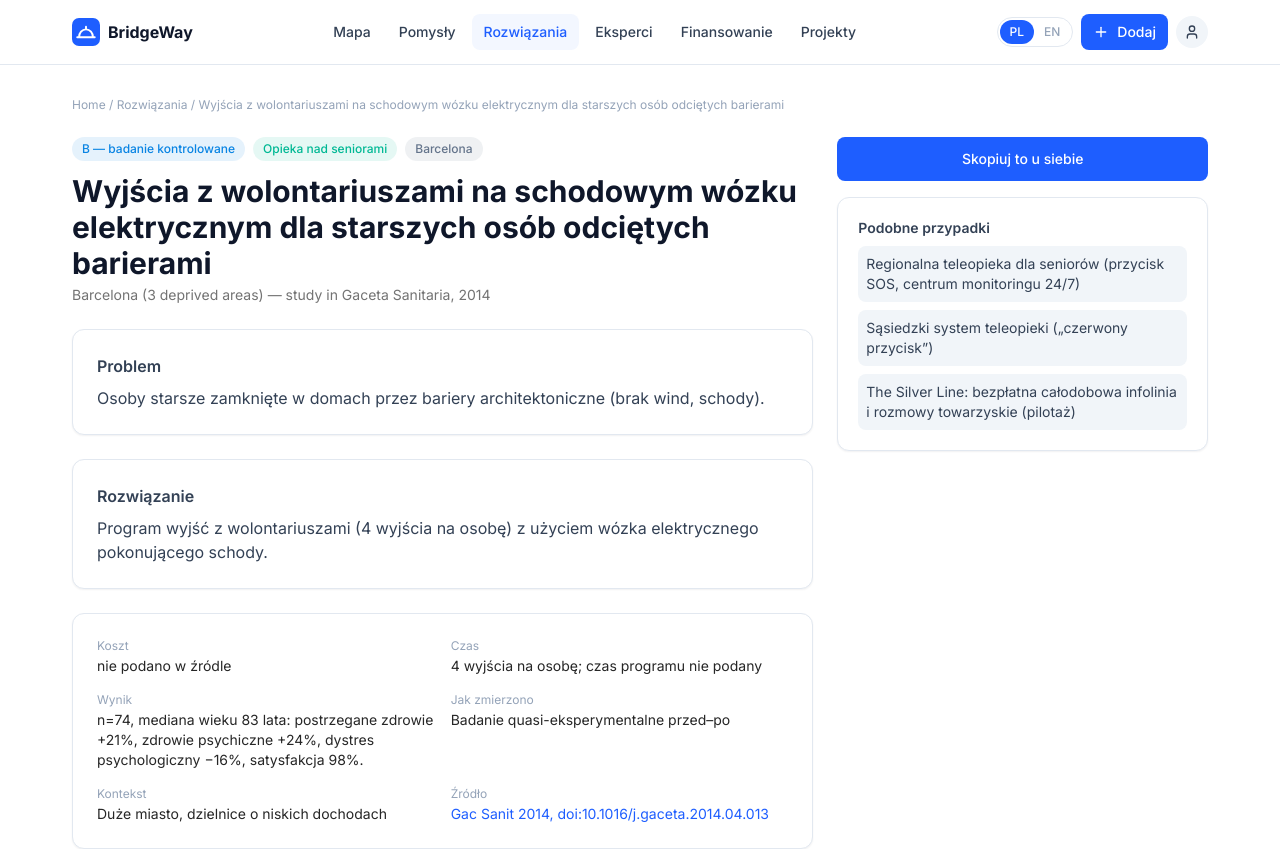
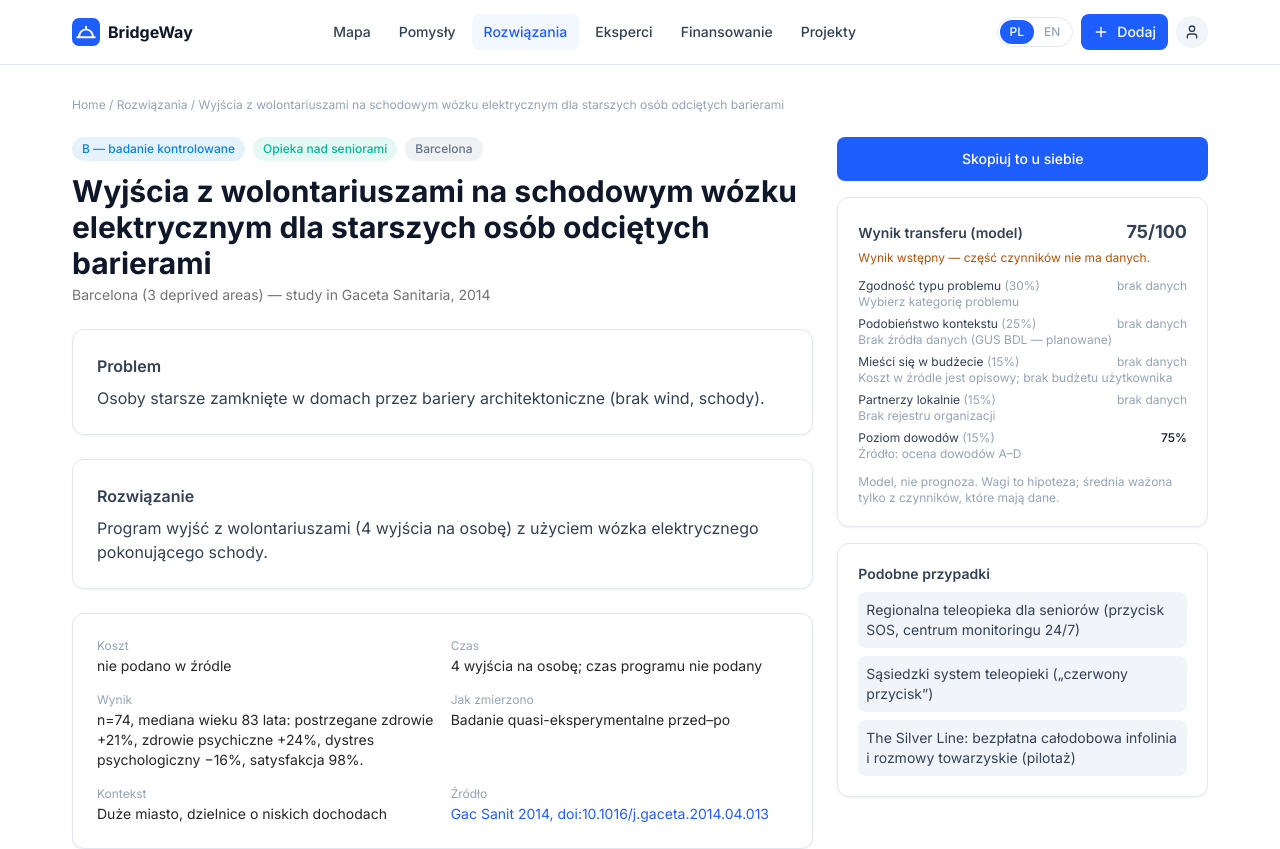
Before and after one commit to DLiHealer/bridgeway, a React (Vite) app: page /rozwiazania/c1 in a window 1280 px wide. Shown: the top 849 px of the page. Built offline with nearby package versions, Linux system fonts and the light colour scheme.

Commit message:
Roadmap step 7: transparent transfer score with per-factor breakdown, single case matching algorithm
Co-Authored-By: Claude Sonnet 5.5 <noreply@anthropic.com>

```diff
--- /dev/null
+++ b/src/components/cases/ScoreBreakdown.jsx
@@ -0,0 +1,28 @@
+import { useTranslation } from 'react-i18next';
+import { Card } from '../ui';
+
+export default function ScoreBreakdown({ transfer, compact = false }) {
+  const { t } = useTranslation();
+  const { score, preliminary, factors } = transfer;
+  return (
+    <Card className="p-5">
+      <div className="flex items-baseline justify-between gap-2">
+        <p className="text-sm font-semibold">{t('score.title')}</p>
+        <p className="text-lg font-bold">{score === null ? t('score.noData') : `${score}/100`}</p>
+      </div>
+      {preliminary && <p className="mt-1 text-xs text-amber-700">{t('score.preliminary')}</p>}
+      <ul className="mt-3 space-y-1.5 text-xs">
+        {factors.map(f => (
+          <li key={f.id} className="flex flex-wrap justify-between gap-x-2">
+            <span className="text-neutral-700">{t(`score.f.${f.id}`)} <span className="text-neutral-400">({f.weight}%)</span></span>
+            <span className={f.value === null ? 'text-neutral-400' : 'font-medium text-neutral-900'}>
+              {f.value === null ? t('score.noData') : `${Math.round(f.value * 100)}%`}
+            </span>
+            {!compact && <span className="w-full text-neutral-400">{f.value === null ? t(`score.why.${f.id}`) : t(`score.src.${f.source}`)}</span>}
+          </li>
+        ))}
+      </ul>
+      <p className="mt-3 text-xs text-neutral-400">{t('score.note')}</p>
+    </Card>
+  );
+}
--- a/src/i18n.js
+++ b/src/i18n.js
@@ -36,6 +36,14 @@ const pl = {
     copyTitle: 'Skopiuj rozwiązanie', copyHint: 'Utworzymy nowy projekt dla Twojej gminy z krokami z tego rozwiązania jako zadaniami.', yourCity: 'Twoje miasto', create: 'Utwórz projekt', copyPrefix: 'Kopia',
     status: { pomysl: 'Pomysł', pilot: 'Pilotaż', wdrozenie: 'Wdrożenie' },
   },
+  score: {
+    title: 'Wynik transferu (model)', noData: 'brak danych', preliminary: 'Wynik wstępny — część czynników nie ma danych.',
+    note: 'Model, nie prognoza. Wagi to hipoteza; średnia ważona tylko z czynników, które mają dane.',
+    f: { problemType: 'Zgodność typu problemu', context: 'Podobieństwo kontekstu', budget: 'Mieści się w budżecie', partners: 'Partnerzy lokalnie', evidence: 'Poziom dowodów' },
+    why: { problemType: 'Wybierz kategorię problemu', context: 'Brak źródła danych (GUS BDL — planowane)', budget: 'Koszt w źródle jest opisowy; brak budżetu użytkownika', partners: 'Brak rejestru organizacji' },
+    src: { case: 'Źródło: kategoria przypadku', evidence: 'Źródło: ocena dowodów A–D' },
+    explain: 'Jak liczymy wynik',
+  },
   cases: {
     subtitle: 'Zweryfikowane przypadki ze źródłem i poziomem dowodów. Nie są to „sprawdzone gwarancje” — poziom dowodów mówi, jak mocno poparto wynik.',
     evidence: 'Dowody', source: 'Źródło', organisation: 'Organizacja', cost: 'Koszt', duration: 'Czas', outcome: 'Wynik', outcomeMethod: 'Jak zmierzono', context: 'Kontekst', year: 'Rok',
@@ -51,7 +59,7 @@ const pl = {
     category: 'Kategoria', city: 'Miasto', status: 'Status', urgency: 'Pilność',
     search: 'Szukaj', noResults: 'Brak wyników', loading: 'Ładowanie…',
     send: 'Wyślij', cancel: 'Anuluj', close: 'Zamknij', author: 'Autor',
-    demo: 'Dane demo', demoNote: 'Dane demonstracyjne — przykładowe, niezweryfikowane. Nie są prawdziwymi osobami, organizacjami ani wynikami.', localData: 'Dane lokalne w Twojej przeglądarce — nie są udostępniane ani zweryfikowane.', budget: 'Budżet', duration: 'Czas', suggestions: 'Podpowiedzi', suggestionsHint: 'Dopasowanie po kategorii i słowach kluczowych (bez AI).', needs: 'Potrzeby', stage: 'Etap', team: 'Zespół',
+    demo: 'Dane demo', demoNote: 'Dane demonstracyjne — przykładowe, niezweryfikowane. Nie są prawdziwymi osobami, organizacjami ani wynikami.', localData: 'Dane lokalne w Twojej przeglądarce — nie są udostępniane ani zweryfikowane.', budget: 'Budżet', duration: 'Czas', suggestions: 'Podpowiedzi', suggestionsHint: 'Dopasowanie po kategorii i słowach kluczowych; przypadki: ważony wynik transferu (model, bez AI).', needs: 'Potrzeby', stage: 'Etap', team: 'Zespół',
     budget: 'Budżet', deadline: 'Termin', region: 'Region', amount: 'Kwota', source: 'Źródło',
   },
   urgency: { low: 'Niska', medium: 'Średnia', high: 'Wysoka', critical: 'Krytyczna' },
@@ -102,6 +110,14 @@ const en = {
     copyTitle: 'Copy solution', copyHint: 'We will create a new project for your municipality with this solution’s steps as tasks.', yourCity: 'Your city', create: 'Create project', copyPrefix: 'Copy',
     status: { pomysl: 'Idea', pilot: 'Pilot', wdrozenie: 'Rollout' },
   },
+  score: {
+    title: 'Transfer score (model)', noData: 'no data', preliminary: 'Preliminary score — some factors have no data.',
+    note: 'A model, not a forecast. Weights are a hypothesis; weighted mean over factors that have data only.',
+    f: { problemType: 'Problem type match', context: 'Context similarity', budget: 'Fits the budget', partners: 'Local partners exist', evidence: 'Evidence level' },
+    why: { problemType: 'Pick a problem category', context: 'No data source yet (GUS BDL — planned)', budget: 'Source cost is descriptive; no user budget', partners: 'No organisation registry' },
+    src: { case: 'Source: case category tag', evidence: 'Source: evidence grade A–D' },
+    explain: 'How the score is computed',
+  },
   cases: {
     subtitle: 'Verified cases with a source and an evidence level. These are not “proven guarantees” — the level shows how strongly the outcome is supported.',
     evidence: 'Evidence', source: 'Source', organisation: 'Organisation', cost: 'Cost', duration: 'Duration', outcome: 'Outcome', outcomeMethod: 'How measured', context: 'Context', year: 'Year',
@@ -117,7 +133,7 @@ const en = {
     category: 'Category', city: 'City', status: 'Status', urgency: 'Urgency',
     search: 'Search', noResults: 'No results', loading: 'Loading…',
     send: 'Send', cancel: 'Cancel', close: 'Close', author: 'Author',
-    demo: 'Demo data', demoNote: 'Demo data — illustrative and unverified. Not real people, organisations or results.', localData: 'Local data in your browser — not shared, not verified.', budget: 'Budget', duration: 'Duration', suggestions: 'Suggestions', suggestionsHint: 'Matched by category and keywords (no AI).', needs: 'Needs', stage: 'Stage', team: 'Team',
+    demo: 'Demo data', demoNote: 'Demo data — illustrative and unverified. Not real people, organisations or results.', localData: 'Local data in your browser — not shared, not verified.', budget: 'Budget', duration: 'Duration', suggestions: 'Suggestions', suggestionsHint: 'Matched by category and keywords; cases: weighted transfer score (model, no AI).', needs: 'Needs', stage: 'Stage', team: 'Team',
     budget: 'Budget', deadline: 'Deadline', region: 'Region', amount: 'Amount', source: 'Source',
   },
   urgency: { low: 'Low', medium: 'Medium', high: 'High', critical: 'Critical' },
--- a/src/pages/IdeaDetail.jsx
+++ b/src/pages/IdeaDetail.jsx
@@ -3,8 +3,11 @@ import { useApp } from '../context/AppContext.jsx';
 import { categoryById, loc } from '../data';
 import { Badge, Button, Card, EmptyState } from '../components/ui';
 import { Bookmark } from 'lucide-react';
+import { useTranslation } from 'react-i18next';
+import { matchSolutions } from '../utils/matching';
 
 export default function IdeaDetail() {
+  const { t } = useTranslation();
   const { id } = useParams();
   const { ideas, data, saveItem, isSaved, user } = useApp();
   const idea = ideas.find(i => i.id === id);
@@ -23,9 +26,9 @@ export default function IdeaDetail() {
 
   const c = categoryById(idea.category);
 
-  // Жёстко берём первые элементы из данных — без matchAll
+  // Experts/fundings/ngos: first items; cases: same transfer-score algorithm as everywhere
   const topExperts = (data.experts || []).slice(0, 2);
-  const topSolutions = (data.solutions || []).slice(0, 2);
+  const topSolutions = matchSolutions({ category: idea.category, city: idea.city }, data.solutions || []).slice(0, 2);
   const topFundings = (data.fundings || []).slice(0, 2);
   const topNgos = (data.ngos || []).slice(0, 1);
 
@@ -100,6 +103,7 @@ export default function IdeaDetail() {
                   className="block rounded-btn bg-neutral-100 p-2 hover:bg-neutral-200"
                 >
                   {loc(s.title)}
+                  <span className="text-neutral-400"> · {s.transfer.score === null ? t('score.noData') : `${s.transfer.score}/100`}</span>
                 </Link>
               ))}
             </div>
--- a/src/pages/SolutionDetail.jsx
+++ b/src/pages/SolutionDetail.jsx
@@ -1,4 +1,6 @@
-import { useParams, Link } from 'react-router-dom';
+import { useParams, Link, useSearchParams } from 'react-router-dom';
+import ScoreBreakdown from '../components/cases/ScoreBreakdown.jsx';
+import { scoreCase } from '../utils/transferScore';
 import { useApp } from '../context/AppContext.jsx';
 import { categoryById, categoryName, loc } from '../data';
 import { Button, Card, Badge, EvidenceBadge, EmptyState, Modal, Input } from '../components/ui';
@@ -11,6 +13,7 @@ export default function SolutionDetail() {
   const { id } = useParams();
   const { data, addProject, user } = useApp();
   const s = data.solutions.find(x => x.id === id);
+  const [params] = useSearchParams();
   const [copy, setCopy] = useState(false);
   const [city, setCity] = useState('');
   const navigate = useNavigate();
@@ -18,6 +21,7 @@ export default function SolutionDetail() {
   if (!s) return <div className="container-app py-12"><EmptyState title={t('cases.notFound')} /></div>;
 
   const c = categoryById(s.category);
+  const transfer = scoreCase(s, { category: params.get('cat') || '', city: params.get('city') || '' });
 
   const handleCopy = () => {
     const project = addProject({
@@ -87,6 +91,7 @@ export default function SolutionDetail() {
 
         <aside className="space-y-4 lg:sticky lg:top-20 lg:self-start">
           <Button className="w-full" onClick={() => setCopy(true)}>{t('cta.copy')}</Button>
+          <ScoreBreakdown transfer={transfer} />
           <Card className="p-5">
             <p className="text-sm font-semibold">{t('cases.similar')}</p>
             <div className="mt-2 space-y-2 text-sm">
--- a/src/pages/SolutionsPage.jsx
+++ b/src/pages/SolutionsPage.jsx
@@ -3,6 +3,7 @@ import { Link } from 'react-router-dom';
 import { useApp } from '../context/AppContext.jsx';
 import { Card, Chip, Badge, EvidenceBadge } from '../components/ui';
 import { categories, categoryById, categoryName, loc } from '../data';
+import { scoreCase } from '../utils/transferScore';
 import { useTranslation } from 'react-i18next';
 
 export default function SolutionsPage() {
@@ -10,7 +11,10 @@ export default function SolutionsPage() {
   const { data } = useApp();
   const [cat, setCat] = useState('all');
 
-  const list = useMemo(() => data.solutions.filter(s => cat === 'all' || s.category === cat), [cat, data.solutions]);
+  const list = useMemo(() => data.solutions
+    .map(s => ({ ...s, transfer: scoreCase(s, { category: cat === 'all' ? '' : cat }) }))
+    .filter(s => cat === 'all' || s.category === cat)
+    .sort((a, b) => (b.transfer.score ?? -1) - (a.transfer.score ?? -1)), [cat, data.solutions]);
 
   return (
     <div className="container-app py-8">
@@ -25,11 +29,12 @@ export default function SolutionsPage() {
 
       <div className="mt-8 grid gap-4 md:grid-cols-2">
         {list.map(s => (
-          <Link key={s.id} to={`/rozwiazania/${s.id}`}>
+          <Link key={s.id} to={`/rozwiazania/${s.id}${cat === 'all' ? '' : `?cat=${cat}`}`}>
             <Card hover className="h-full p-5">
               <div className="flex items-center gap-2">
                 <EvidenceBadge level={s.evidenceLevel} label={`${t('cases.evidence')} ${s.evidenceLevel}`} />
                 {s.kind === 'route' && <Badge color="#64748B">{t('cases.route')}</Badge>}
+                <Badge color="#64748B">{t('score.title')}: {s.transfer.score === null ? t('score.noData') : `${s.transfer.score}${s.transfer.preliminary ? '*' : ''}`}</Badge>
                 <Badge color={categoryById(s.category).color}>{categoryName(categoryById(s.category))}</Badge>
               </div>
               <h3 className="mt-3 font-semibold text-neutral-900">{loc(s.title)}</h3>
--- a/src/pages/SubmitPage.jsx
+++ b/src/pages/SubmitPage.jsx
@@ -5,7 +5,8 @@ import { useApp } from '../context/AppContext.jsx';
 import { Button, Card, Chip, Input, Textarea, Select, Modal } from '../components/ui';
 import { categories, cities, loc } from '../data';
 import { matchAll } from '../utils/matching';
-import { useNavigate, useSearchParams } from 'react-router-dom';
+import ScoreBreakdown from '../components/cases/ScoreBreakdown.jsx';
+import { Link, useNavigate, useSearchParams } from 'react-router-dom';
 
 export default function SubmitPage() {
   const { t } = useTranslation();
@@ -135,8 +136,11 @@ export default function SubmitPage() {
                   </p>
                   {matches.solutions.filter(s => s.score > 0).slice(0, 3).length > 0 ? (
                     matches.solutions.filter(s => s.score > 0).slice(0, 3).map(s => (
-                      <div key={s.id} className="mt-1 rounded-btn bg-neutral-100 p-2 text-xs">
-                        {loc(s.title)} <span className="text-neutral-400">· {t('cases.evidence')} {s.evidenceLevel}</span>
+                      <div key={s.id} className="mt-1">
+                        <Link to={`/rozwiazania/${s.id}?cat=${category}${city ? `&city=${city}` : ''}`} className="block rounded-btn bg-neutral-100 p-2 text-xs hover:bg-neutral-200">
+                          {loc(s.title)} <span className="text-neutral-400">· {t('cases.evidence')} {s.evidenceLevel}</span>
+                        </Link>
+                        <ScoreBreakdown transfer={s.transfer} compact />
                       </div>
                     ))
                   ) : (
--- a/src/utils/matching.js
+++ b/src/utils/matching.js
@@ -1,3 +1,5 @@
+import { scoreCase } from './transferScore';
+
 // Явный маппинг человекочитаемых специализаций на id категорий
 const SPEC_TO_CAT = {
   'mieszkanie': 'mieszkanie',
@@ -58,10 +60,11 @@ export function matchNgos(input, ngos = []) {
 }
 
 export function matchSolutions(input, solutions = []) {
-  return solutions.map(s => ({
-    ...s,
-    score: scoreByCategory(s.category, input.category) + scoreByText(s, (input.tags || []).join(' ')),
-  })).sort((a, b) => b.score - a.score);
+  return solutions
+    .map(s => ({ ...s, transfer: scoreCase(s, input) }))
+    .filter(s => !s.transfer.excluded)
+    .map(s => ({ ...s, score: s.transfer.score ?? 0 }))
+    .sort((a, b) => b.score - a.score);
 }
 
 export function matchFundings(input, fundings = []) {
--- /dev/null
+++ b/src/utils/transferScore.js
@@ -0,0 +1,23 @@
+// Transparent transfer score (concept §6.3). Weighted mean over factors that have real data;
+// factors without data are "no data" (value null), never an invented number.
+export const WEIGHTS = { problemType: 30, context: 25, budget: 15, partners: 15, evidence: 15 };
+const EVIDENCE_VALUE = { A: 1, B: 0.75, C: 0.5, D: 0.25 };
+
+export function scoreCase(s, input = {}) {
+  // Hard constraints first: a case requiring something unavailable is excluded, not scored.
+  const missing = (s.requires || []).filter(r => !(input.available || []).includes(r));
+  if (missing.length) return { excluded: true, missing, score: null, preliminary: true, factors: [] };
+
+  const factors = [
+    { id: 'problemType', value: input.category ? (s.category === input.category ? 1 : 0) : null, source: 'case' },
+    { id: 'context', value: null, source: null },   // needs GUS BDL (roadmap Step 15)
+    { id: 'budget', value: null, source: null },    // case costs are free text, no user budget yet
+    { id: 'partners', value: null, source: null },  // needs a real registry of NGOs/bodies
+    { id: 'evidence', value: EVIDENCE_VALUE[s.evidenceLevel] ?? null, source: 'evidence' },
+  ].map(f => ({ ...f, weight: WEIGHTS[f.id] }));
+
+  const known = factors.filter(f => f.value !== null);
+  const total = known.reduce((a, f) => a + f.weight, 0);
+  const score = total ? Math.round(known.reduce((a, f) => a + f.weight * f.value, 0) / total * 100) : null;
+  return { excluded: false, score, preliminary: known.length < factors.length, factors };
+}
```
Also changed, not shown: spec/architecture.md (+5 -3 lines), spec/roadmap.md (+2 -1 lines).
